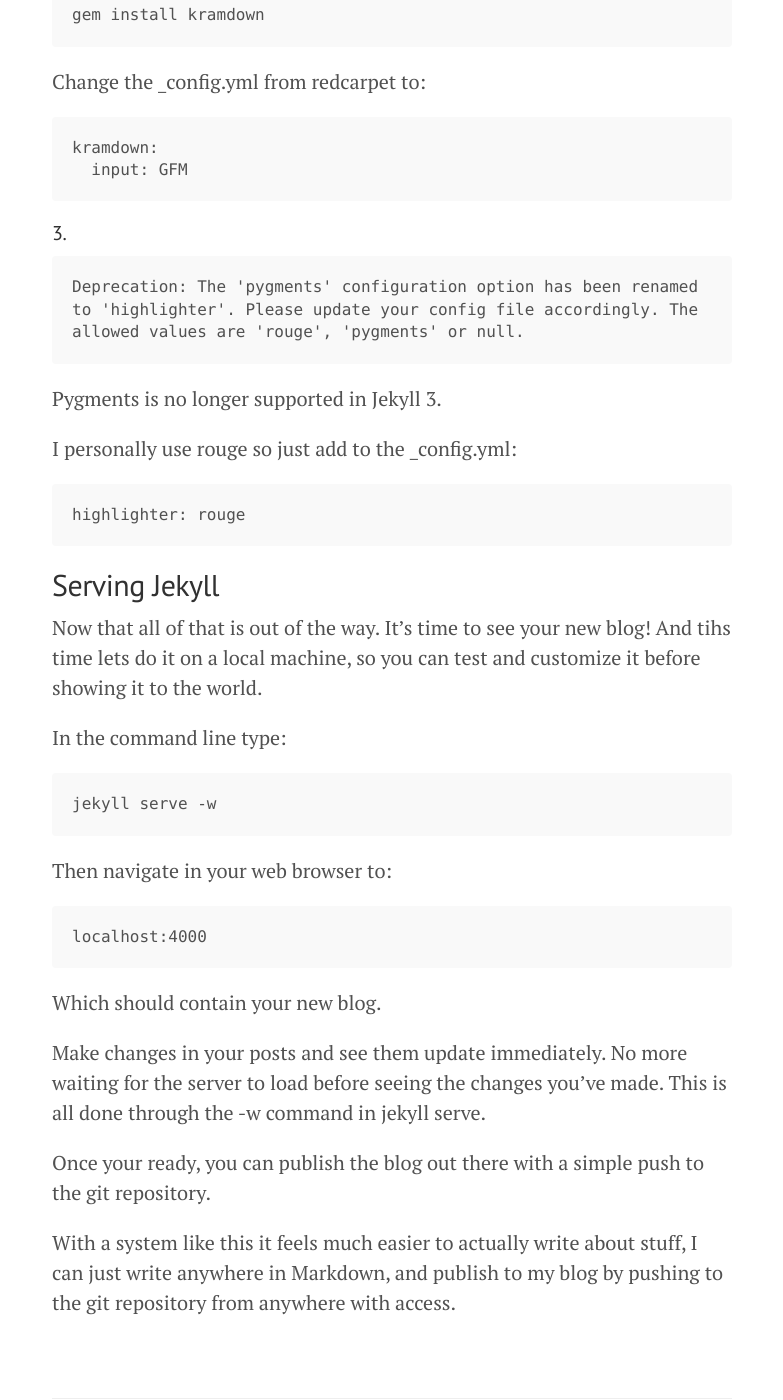
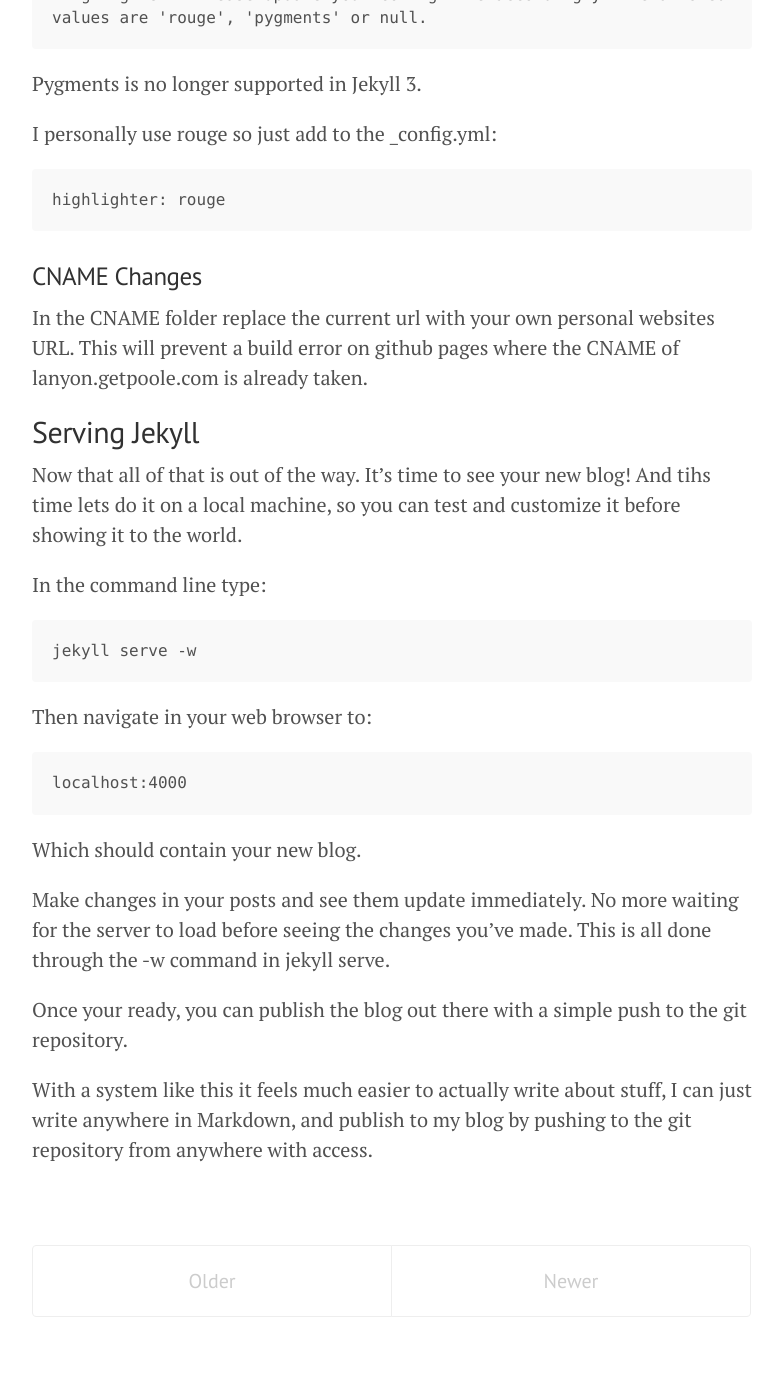
Before and after one commit to ShenW123/ShenW123.github.io, a Jekyll site: the page built from index.html, in a window 1280 px wide and 1400 px high, scrolled down 2795 px. Shown: the whole window, without its empty margins (248-1031 px from the left). Built offline with Jekyll 4.4.1, drawn with Linux system fonts in a browser that asks for light colours; the list of posts is cut into pages by our own code; after the commit the page ends 4172 px from its top, so only the background shows below that; some of the changed text lies outside the part shown.

Commit message:
changed CNAME and some configs

```diff
--- a/CNAME
+++ b/CNAME
@@ -1 +1 @@
-lanyon.getpoole.com
+shenw123.github.io
--- a/_config.yml
+++ b/_config.yml
@@ -1,7 +1,8 @@
 # Dependencies
+highlighter: rouge
 markdown: kramdown
-input: GFM
-highlighter: rouge
+kramdown:
+  input: GFM
 
 # Permalinks
 permalink:        pretty
--- a/_posts/2016-01-18-hello-jekyll.md
+++ b/_posts/2016-01-18-hello-jekyll.md
@@ -81,7 +81,6 @@
   input: GFM
 ~~~
 
-
 #### 3.
 
 ~~~
@@ -94,6 +93,10 @@
 ~~~
 highlighter: rouge
 ~~~
+
+### CNAME Changes
+
+In the CNAME folder replace the current url with your own personal websites URL. This will prevent a build error on github pages where the CNAME of lanyon.getpoole.com is already taken.
 
 ## Serving Jekyll
 
--- a/index.html
+++ b/index.html
@@ -13,7 +13,7 @@
 
     <span class="post-date">{{ post.date | date_to_string }}</span>
 
-    {{ post }}
+    {{ post.content }}
   </div>
   {% endfor %}
 </div>
```
